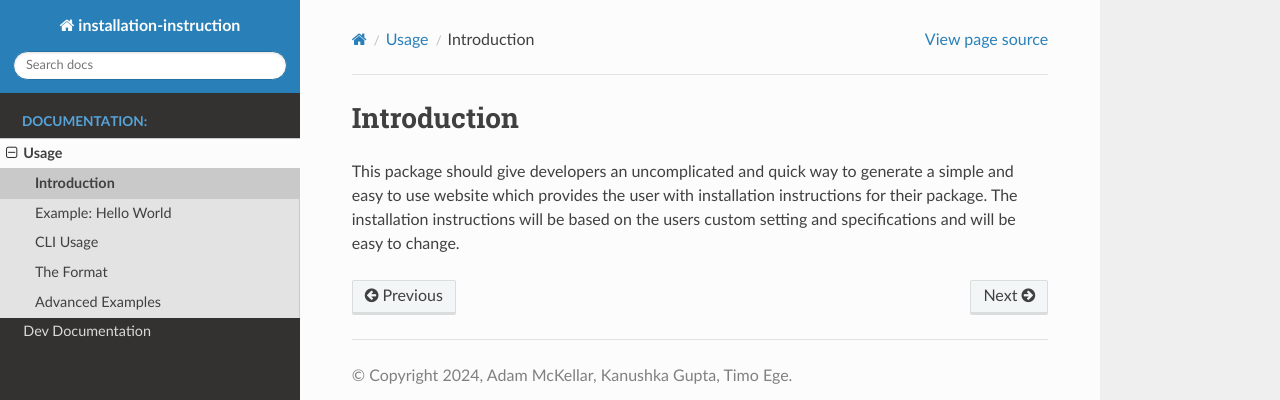
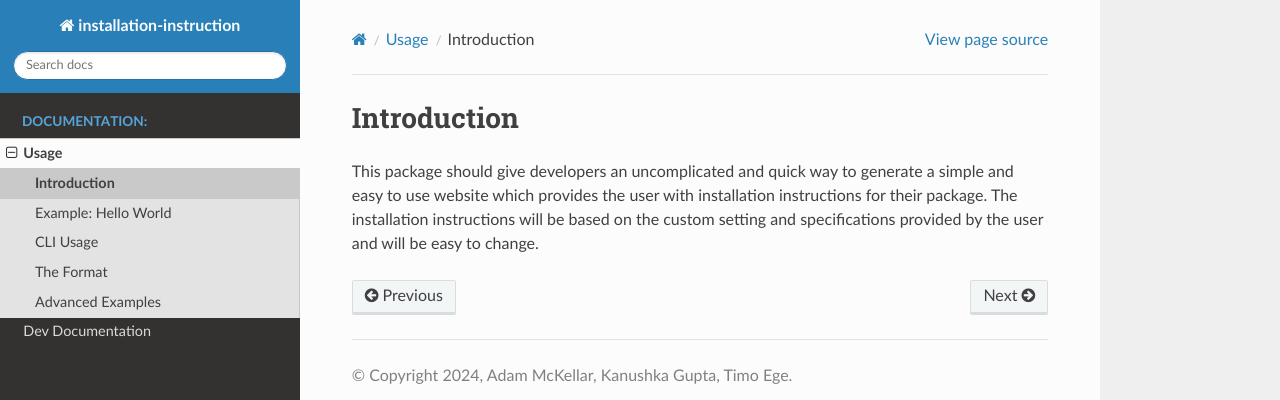
Before and after one commit to instructions-d-installation/installation-instruction, a Sphinx documentation site: the page built from doc/usage_docs/introduction.md, in a window 1280 px wide. Shown: the top 400 px of the page. Built offline with Sphinx 7.4.7 and the Read the Docs theme 3.1.0, drawn with Linux system fonts in a browser that asks for light colours.

Commit message:
changed wording introduction

```diff
--- a/doc/usage_docs/introduction.md
+++ b/doc/usage_docs/introduction.md
@@ -1,3 +1,3 @@
 # Introduction
 
-This package should give developers an uncomplicated and quick way to generate a simple and easy to use website which provides the user with installation instructions for their package. The installation instructions will be based on the users custom setting and specifications and will be easy to change.
+This package should give developers an uncomplicated and quick way to generate a simple and easy to use website which provides the user with installation instructions for their package. The installation instructions will be based on the custom setting and specifications provided by the user and will be easy to change.
```
